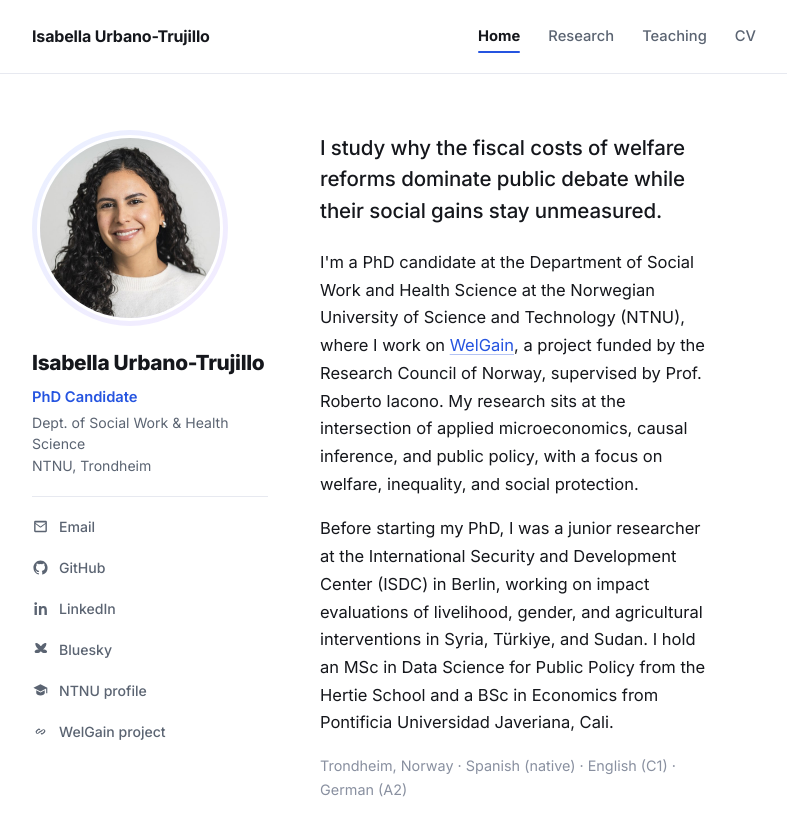
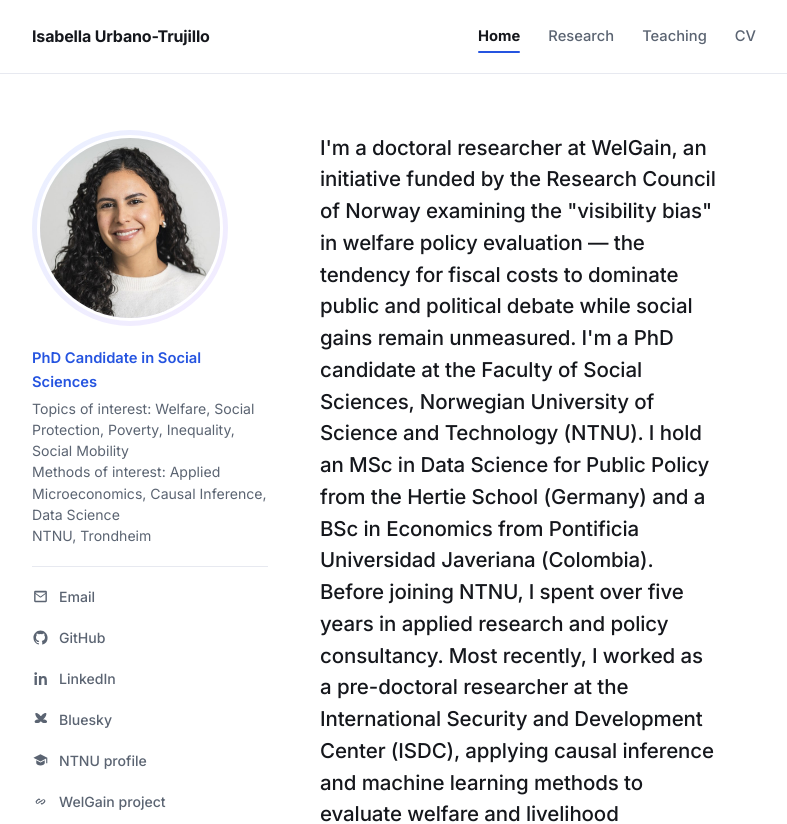
Before and after one commit to isabella-ut/isabella-ut.github.io, a plain HTML site: page index.html in a window 1280 px wide. Shown: the top 824 px of the page, without its empty margins (246-1033 px from the left). Drawn offline with Linux system fonts and the light colour scheme.

Commit message:
Update index.html

```diff
--- a/index.html
+++ b/index.html
@@ -30,12 +30,11 @@
       <div class="photo-frame">
         <img class="photo-lg" src="isabella-urbano.jpg" alt="Isabella Urbano-Trujillo">
       </div>
-      <p class="hero-name">Isabella Urbano-Trujillo</p>
-      <p class="hero-role">PhD Candidate</p>
-      <p class="hero-affil">Dept. of Social Work &amp; Health Science<br>NTNU, Trondheim</p>
+      <p class="hero-role">PhD Candidate in Social Sciences</p>
+      <p class="hero-affil">Topics of interest: Welfare, Social Protection, Poverty, Inequality, Social Mobility<br>Methods of interest: Applied Microeconomics, Causal Inference, Data Science<br>NTNU, Trondheim</p>
 
       <ul class="side-links">
-        <li><a href="mailto:isabellaurbanot@gmail.com"><svg viewBox="0 0 24 24" aria-hidden="true"><path d="M3 5.5A1.5 1.5 0 0 1 4.5 4h15A1.5 1.5 0 0 1 21 5.5v13a1.5 1.5 0 0 1-1.5 1.5h-15A1.5 1.5 0 0 1 3 18.5v-13zM5 6.5v.4l7 5.1 7-5.1v-.4H5zm14 2.1-6.43 4.7a1 1 0 0 1-1.18 0L5 8.6V18h14V8.6z"/></svg><span>Email</span></a></li>
+        <li><a href="mailto:isabella.urbano@ntnu.no"><svg viewBox="0 0 24 24" aria-hidden="true"><path d="M3 5.5A1.5 1.5 0 0 1 4.5 4h15A1.5 1.5 0 0 1 21 5.5v13a1.5 1.5 0 0 1-1.5 1.5h-15A1.5 1.5 0 0 1 3 18.5v-13zM5 6.5v.4l7 5.1 7-5.1v-.4H5zm14 2.1-6.43 4.7a1 1 0 0 1-1.18 0L5 8.6V18h14V8.6z"/></svg><span>Email</span></a></li>
         <li><a href="https://github.com/isabella-ut" target="_blank" rel="noopener"><svg viewBox="0 0 24 24" aria-hidden="true"><path d="M12 2C6.48 2 2 6.58 2 12.25c0 4.53 2.87 8.37 6.84 9.73.5.09.68-.22.68-.48 0-.24-.01-.87-.01-1.71-2.78.62-3.37-1.37-3.37-1.37-.46-1.18-1.11-1.5-1.11-1.5-.91-.64.07-.63.07-.63 1 .07 1.53 1.05 1.53 1.05.89 1.56 2.34 1.11 2.91.85.09-.66.35-1.11.63-1.37-2.22-.26-4.56-1.14-4.56-5.07 0-1.12.39-2.03 1.03-2.75-.1-.26-.45-1.3.1-2.71 0 0 .84-.27 2.75 1.05a9.4 9.4 0 0 1 5 0c1.91-1.32 2.75-1.05 2.75-1.05.55 1.41.2 2.45.1 2.71.64.72 1.03 1.63 1.03 2.75 0 3.94-2.34 4.8-4.57 5.06.36.32.68.94.68 1.9 0 1.37-.01 2.47-.01 2.81 0 .27.18.58.69.48A10.02 10.02 0 0 0 22 12.25C22 6.58 17.52 2 12 2z"/></svg><span>GitHub</span></a></li>
         <li><a href="https://www.linkedin.com/in/isabella-urbano-trujillo/" target="_blank" rel="noopener"><svg viewBox="0 0 24 24" aria-hidden="true"><path d="M6.94 8.5H3.56V21h3.38V8.5zM5.25 3a1.96 1.96 0 1 0 0 3.92 1.96 1.96 0 0 0 0-3.92zM21 21h-3.38v-6.19c0-1.48-.03-3.38-2.06-3.38-2.06 0-2.38 1.61-2.38 3.28V21H9.8V8.5h3.24v1.71h.05c.45-.85 1.56-1.75 3.21-1.75 3.43 0 4.7 2.14 4.7 5.92V21z"/></svg><span>LinkedIn</span></a></li>
         <li><a href="https://bsky.app/profile/isabellaut.bsky.social" target="_blank" rel="noopener"><svg viewBox="0 0 24 24" aria-hidden="true"><path d="M12 7.2c-1.5-2.6-4-4.3-5.9-4.4-1-.1-1.6.6-1.4 1.8.4 2.8 2.6 6.1 5 7.6-2-.3-4.3.2-5.5 1.6-.9 1.1-.5 2.5.9 3 2.5.8 5.8-.2 7.4-2.5 1.6 2.3 4.9 3.3 7.4 2.5 1.4-.5 1.8-1.9.9-3-1.2-1.4-3.5-1.9-5.5-1.6 2.4-1.5 4.6-4.8 5-7.6.2-1.2-.4-1.9-1.4-1.8-1.9.1-4.4 1.8-5.9 4.4z"/></svg><span>Bluesky</span></a></li>
@@ -45,10 +44,11 @@
     </div>
 
     <div class="hero-content">
-      <p class="lede">I study why the fiscal costs of welfare reforms dominate public debate while their social gains stay unmeasured.</p>
-      <p>I'm a PhD candidate at the Department of Social Work and Health Science at the Norwegian University of Science and Technology (NTNU), where I work on <a href="https://www.ntnu.edu/isa/welgain" target="_blank" rel="noopener">WelGain</a>, a project funded by the Research Council of Norway, supervised by Prof. Roberto Iacono. My research sits at the intersection of applied microeconomics, causal inference, and public policy, with a focus on welfare, inequality, and social protection.</p>
-      <p>Before starting my PhD, I was a junior researcher at the International Security and Development Center (ISDC) in Berlin, working on impact evaluations of livelihood, gender, and agricultural interventions in Syria, Türkiye, and Sudan. I hold an MSc in Data Science for Public Policy from the Hertie School and a BSc in Economics from Pontificia Universidad Javeriana, Cali.</p>
-      <p class="muted">Trondheim, Norway · Spanish (native) · English (C1) · German (A2)</p>
+      <p class="lede">I'm a doctoral researcher at WelGain, an initiative funded by the Research Council of Norway examining the "visibility bias" in welfare policy evaluation — the tendency for fiscal costs to dominate public and political debate while social gains remain unmeasured. I'm a PhD candidate at the Faculty of Social Sciences, Norwegian University of Science and Technology (NTNU).
+
+I hold an MSc in Data Science for Public Policy from the Hertie School (Germany) and a BSc in Economics from Pontificia Universidad Javeriana (Colombia). Before joining NTNU, I spent over five years in applied research and policy consultancy. Most recently, I worked as a pre-doctoral researcher at the International Security and Development Center (ISDC), applying causal inference and machine learning methods to evaluate welfare and livelihood interventions in humanitarian contexts across the Middle East, Africa, and Latin America. Earlier, I worked as a junior researcher at CoreWoman, contributing to projects on gender-lens investing, the care economy, financial inclusion, and women's economic empowerment across the Global South; as a data visualization consultant on a project with the Alliance of Bioversity International and CIAT; and as a research and data assistant at the Applied Economics Lab (LEA) of Pontificia Universidad Javeriana.
+
+My research interests lie at the intersection of applied microeconomics, causal inference, and machine learning, with a particular focus on evaluating the effectiveness of welfare and social protection policies.</p>
     </div>
   </section>
 </main>
```
